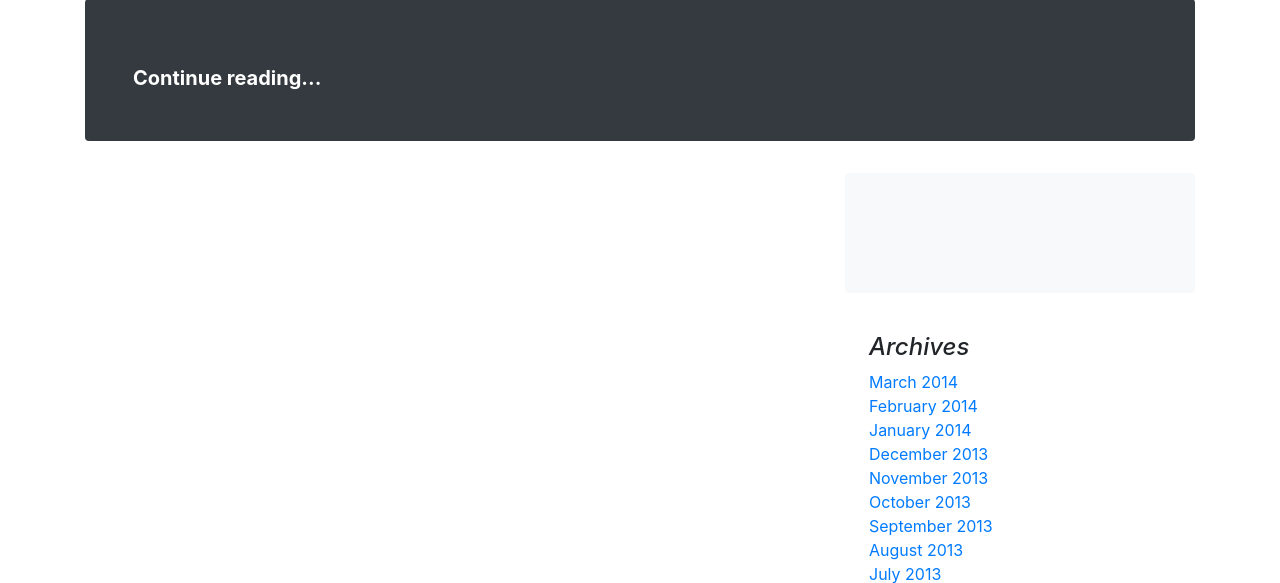
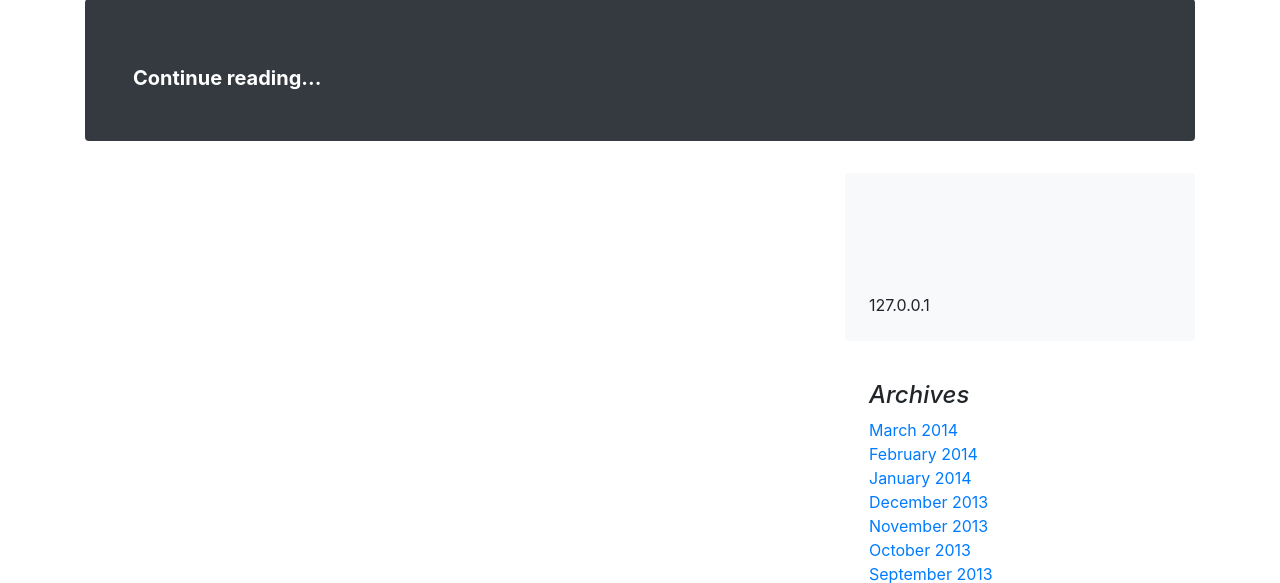
Before and after one commit to AneeshNi47/Portfolio-web, a Django app: page /blog/ in a window 1280 px wide. Shown: the part 113-696 px from the top of the page. Run offline with Django 3.2, Linux system fonts and the light colour scheme; data that the repository does not hold is empty; some libraries are stand-ins or nearby versions.

Commit message:
add ipaddress change

```diff
--- a/blog/templates/blog/allblogs.html
+++ b/blog/templates/blog/allblogs.html
@@ -56,6 +56,8 @@
         {{ weather_desc }}
         <br>
         {{ addres.area.name }}
+        <br>
+        {{ ip_addres }}
       </div>
 
       <div class="p-4">
--- a/blog/views.py
+++ b/blog/views.py
@@ -10,6 +10,7 @@ def allblogs(request):
     items = testTable.objects
     last_blog = Blog.objects.all().last()
     url_ip = "https://ip-geo-location.p.rapidapi.com/ip/{}".format(x_forwarded_for)
+    print(url_ip)
     querystring_ip = {"format":"json"}
     headers_ip = {
         'x-rapidapi-host': "ip-geo-location.p.rapidapi.com",
@@ -29,7 +30,7 @@ def allblogs(request):
     response = requests.request("GET", url, headers=headers, params=querystring)
     weather = response.json()
     return render(request, 'blog/allblogs.html',{'blogs':blogs, 'last_blog':last_blog, 'items':items,
-                    'weather':weather,'weather_desc':weather["weather"][0]["description"], 'addres':response_ip})
+                    'weather':weather,'weather_desc':weather["weather"][0]["description"], 'addres':response_ip, 'ip_addres':x_forwarded_for})
 
 def detail(request, blog_id):
     detailblog = get_object_or_404(Blog, pk=blog_id)
```
